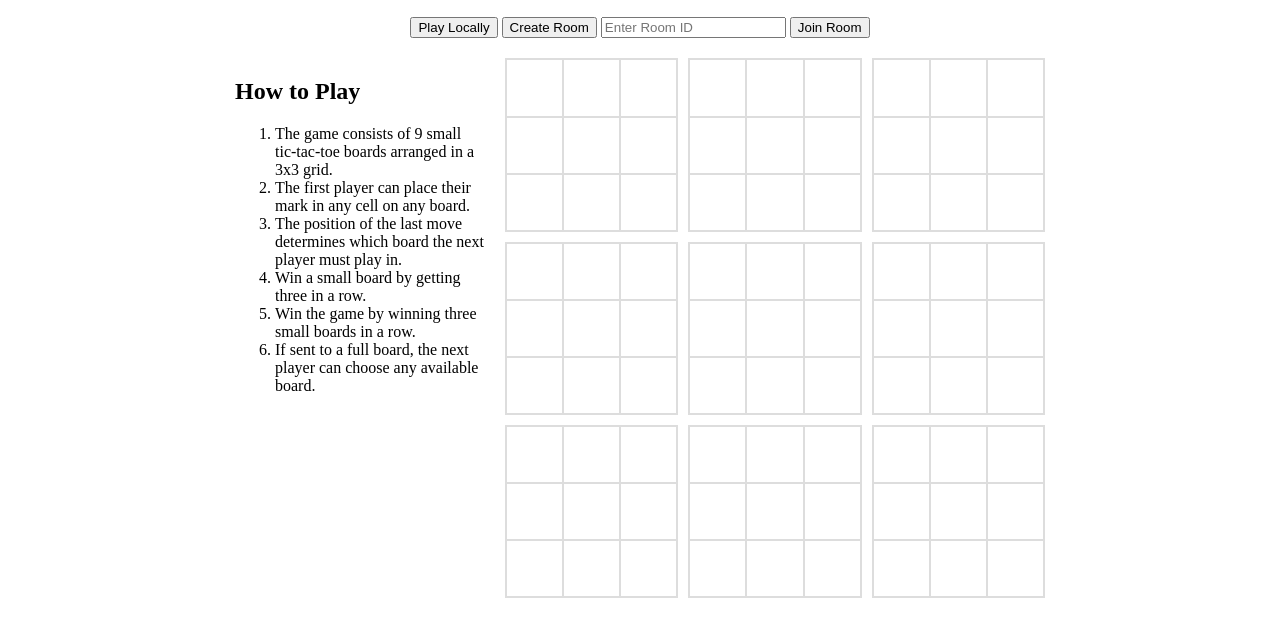
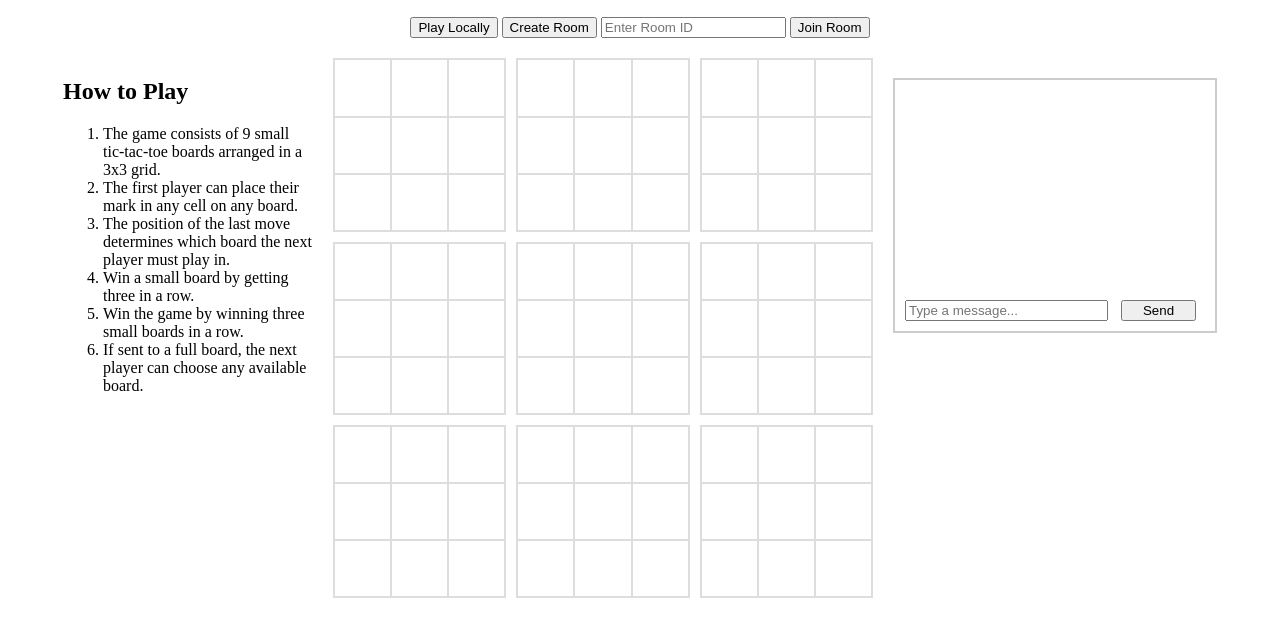
Before and after one commit to rostalgen/super-tic-tac-toe, a website: page public/index.html in a window 1280 px wide. Shown: the part 61-698 px from the top of the page. Drawn offline with nearby package versions, Linux system fonts and the light colour scheme; no server answers.

Commit message:
Update index.html

```diff
--- a/public/index.html
+++ b/public/index.html
@@ -58,6 +58,25 @@
         #roomControls {
             margin-bottom: 20px;
         }
+        #chatArea {
+            border: 2px solid #ccc;
+            padding: 10px;
+            margin-top: 20px;
+            width: 300px;
+            text-align: left;
+        }
+        #chatMessages {
+            height: 200px;
+            overflow-y: auto;
+            margin-bottom: 10px;
+        }
+        #chatInput {
+            width: 65%;
+            margin-right: 3%;
+        }
+        #sendMessage {
+            width: 25%;
+        }
     </style>
 </head>
 <body>
@@ -89,6 +108,11 @@
         <div>
             <div id="superGame" class="super-board"></div>
         </div>
+        <div id="chatArea">
+            <div id="chatMessages"></div>
+            <input type="text" id="chatInput" placeholder="Type a message...">
+            <button id="sendMessage">Send</button>
+        </div>
     </div>
     <script src="/socket.io/socket.io.js"></script>
     <script src="sharedLogic.js"></script>
```
